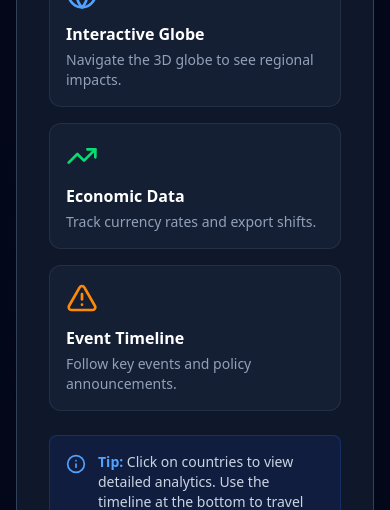
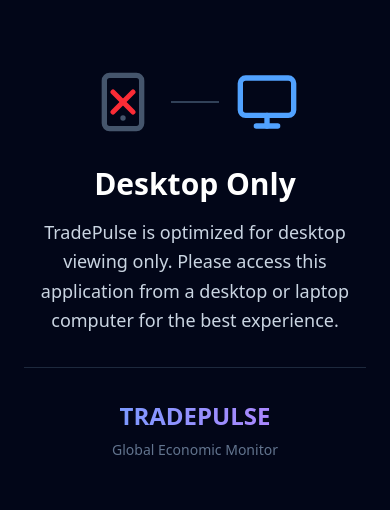
Before and after one commit to Jabberino/geworld, a Next.js app: page / in a window 390 px wide. Shown: the part 157-667 px from the top of the page. Built offline with nearby package versions, Linux system fonts and the light colour scheme; no server answers.

Commit message:
feat: add mobile blocker with desktop-only message and icons

```diff
--- a/src/app/page.tsx
+++ b/src/app/page.tsx
@@ -9,10 +9,16 @@ import InfoTabs from '../components/InfoTabs';
 import ReferencesModal from '../components/ReferencesModal';
 import ReferencesButton from '../components/ReferencesButton';
 import EventOverlay from '../components/EventOverlay';
+import MobileBlocker from '../components/MobileBlocker';
 
 export default function Home() {
   return (
-    <main className="relative w-full h-screen overflow-hidden bg-slate-900 text-slate-100">
+    <main className="relative min-h-screen bg-slate-950 overflow-hidden">
+
+      {/* Mobile Blocker */}
+      <MobileBlocker />
+
+      {/* Intro Modal */}
       <IntroModal />
 
       {/* Background Globe */}
--- /dev/null
+++ b/src/components/MobileBlocker.tsx
@@ -0,0 +1,60 @@
+'use client';
+
+import { useEffect, useState } from 'react';
+import { Monitor, Smartphone, X } from 'lucide-react';
+
+const MobileBlocker = () => {
+  const [isMobile, setIsMobile] = useState(false);
+
+  useEffect(() => {
+    const checkMobile = () => {
+      const width = window.innerWidth;
+      const isMobileDevice = width < 768; // Tailwind md breakpoint
+      setIsMobile(isMobileDevice);
+    };
+
+    checkMobile();
+    window.addEventListener('resize', checkMobile);
+    return () => window.removeEventListener('resize', checkMobile);
+  }, []);
+
+  if (!isMobile) return null;
+
+  return (
+    <div className="fixed inset-0 z-[9999] bg-slate-950 flex items-center justify-center p-6">
+      <div className="max-w-md w-full text-center space-y-8">
+        {/* Icons */}
+        <div className="flex items-center justify-center gap-4">
+          <div className="relative">
+            <Smartphone className="w-16 h-16 text-slate-600" />
+            <div className="absolute inset-0 flex items-center justify-center">
+              <X className="w-10 h-10 text-red-500 stroke-[3]" />
+            </div>
+          </div>
+          <div className="w-12 h-0.5 bg-slate-700" />
+          <Monitor className="w-16 h-16 text-blue-400" />
+        </div>
+
+        {/* Message */}
+        <div className="space-y-4">
+          <h1 className="text-3xl font-bold text-white">
+            Desktop Only
+          </h1>
+          <p className="text-lg text-slate-300 leading-relaxed">
+            TradePulse is optimized for desktop viewing only. Please access this application from a desktop or laptop computer for the best experience.
+          </p>
+        </div>
+
+        {/* Branding */}
+        <div className="pt-8 border-t border-slate-800">
+          <div className="text-2xl font-bold bg-clip-text text-transparent bg-gradient-to-r from-blue-400 to-purple-400">
+            TRADEPULSE
+          </div>
+          <p className="text-sm text-slate-500 mt-2">Global Economic Monitor</p>
+        </div>
+      </div>
+    </div>
+  );
+};
+
+export default MobileBlocker;
```
